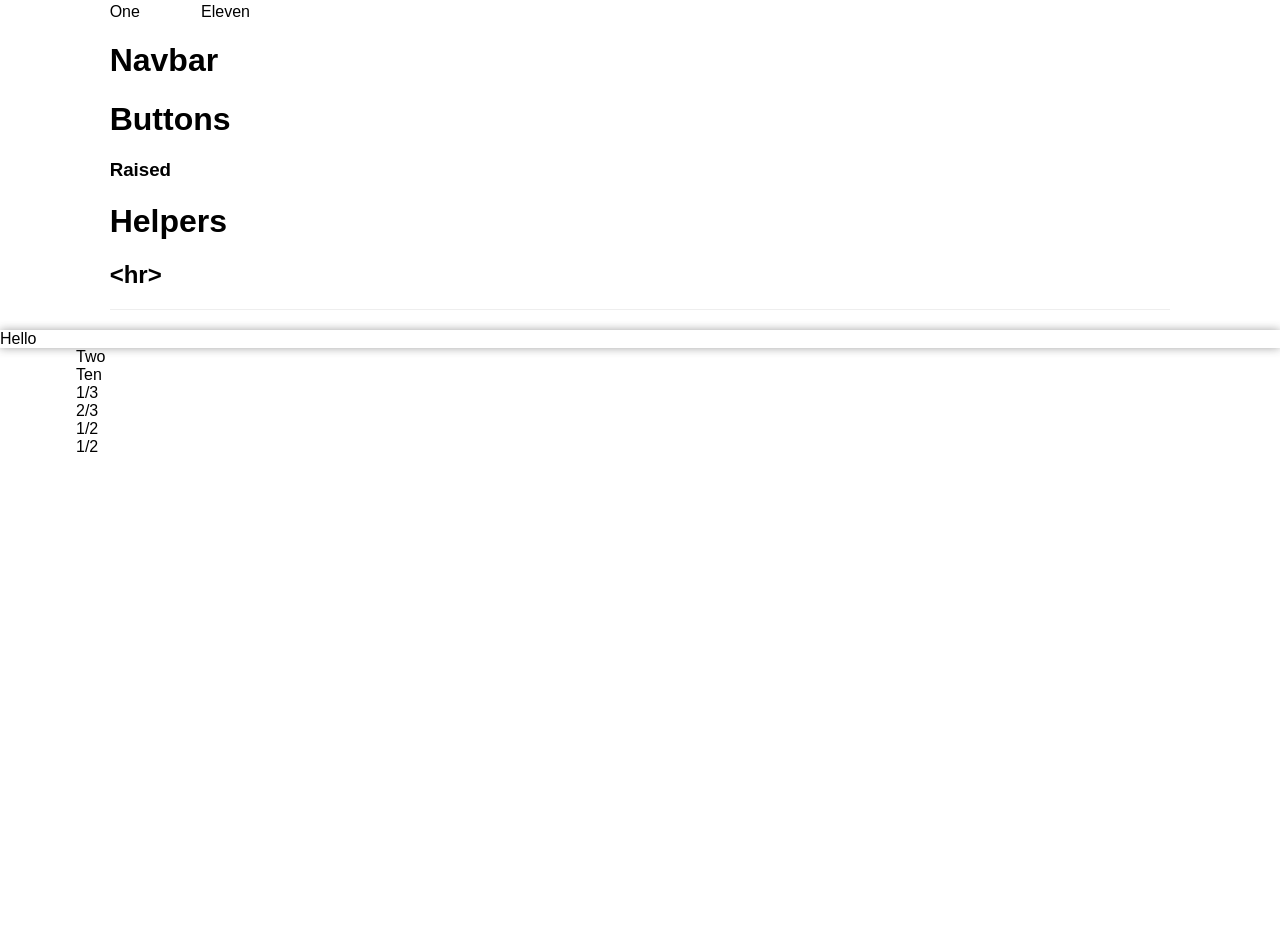
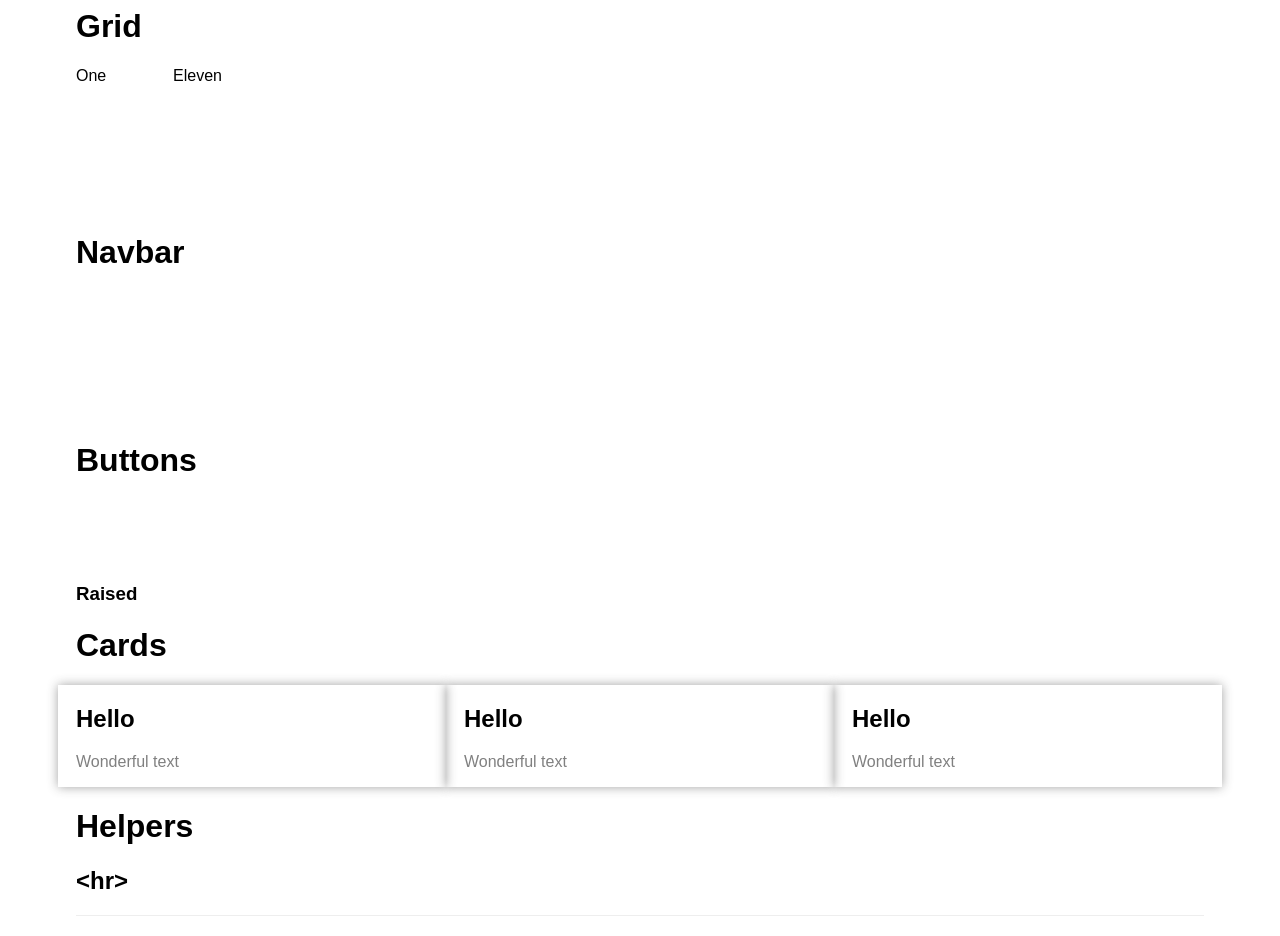
Before and after one commit to ajbraus/placemat, a plain HTML site: page index.html in a window 1280 px wide. Shown: the part 231-1167 px from the top of the page. Before the commit the page ends 800 px from the top, so only its background shows below. Drawn offline with Linux system fonts and the light colour scheme.

Commit message:
adding sections

```diff
--- a/index.html
+++ b/index.html
@@ -14,47 +14,40 @@
     Hi There
 
   </header>
-  <div class="col-group">
-    <div class="col-offset-1 col-10">
+  <div class="container">
+    <div class='section'>
       <h1>Grid</h1>
       <div class="col-group">
-        <div class="col-1">One</div>
-        <div  class="col-11">Eleven</div>
+        <article class="col-1">One</article>
+        <article  class="col-11">Eleven</article>
       </div>
+    </div>
+    <div class='section'>
       <h1>Navbar</h1>
+    </div>
+    <div class='section'>
       <h1>Buttons</h1>
-      <h3>Raised<h3>
-      <h1>Helpers</h1>
-      <h2>&lt;hr&gt;</h2>
-      <hr>
     </div>
+    <h3>Raised<h3>
+    <h1>Cards</h1>
+    <div class="col-group">
+      <article class='card col-4'>
+        <h2>Hello</h2>
+        <p class='text-muted'>Wonderful text</p>
+      </article>
+      <article class='card col-4'>
+        <h2>Hello</h2>
+        <p class='text-muted'>Wonderful text</p>
+      </article>
+      <darticleiv class='card col-4'>
+        <h2>Hello</h2>
+        <p class='text-muted'>Wonderful text</p>
+      </article>
+    </div>
+    <h1>Helpers</h1>
+    <h2>&lt;hr&gt;</h2>
+    <hr>
   </div>
-  <div class='card'>
-    Hello
-  </div>
-
-  <!-- .container is main centered wrapper -->
-<div class="container">
-
-  <!-- columns should be the immediate child of a .row -->
-
-
-  <!-- just use a number and class 'column' or 'columns' -->
-  <div class="row">
-    <div class="two columns">Two</div>
-    <div class="ten columns">Ten</div>
-  </div>
-
-  <!-- there are a few shorthand columns widths as well -->
-  <div class="row">
-    <div class="one-third column">1/3</div>
-    <div class="two-thirds column">2/3</div>
-  </div>
-  <div class="row">
-    <div class="one-half column">1/2</div>
-    <div class="one-half column">1/2</div>
-  </div>
-
 </div>
 </body>
 </html>
--- a/style.css
+++ b/style.css
@@ -24,6 +24,10 @@ header {
   box-shadow:         0px 1px 10px 0px rgba(50, 50, 50, 0.45);
 }
 
+.section {
+  padding: 4em 0;
+}
+
 /*div, ul, li {
   margin:10px;
   padding:10px;
@@ -34,3 +38,7 @@ header {
   -moz-box-shadow:    0px 0px 10px 0px rgba(50, 50, 50, 0.45);
   box-shadow:         0px 0px 10px 0px rgba(50, 50, 50, 0.45);
 }
+
+.text-muted {
+  color:grey;
+}
```
